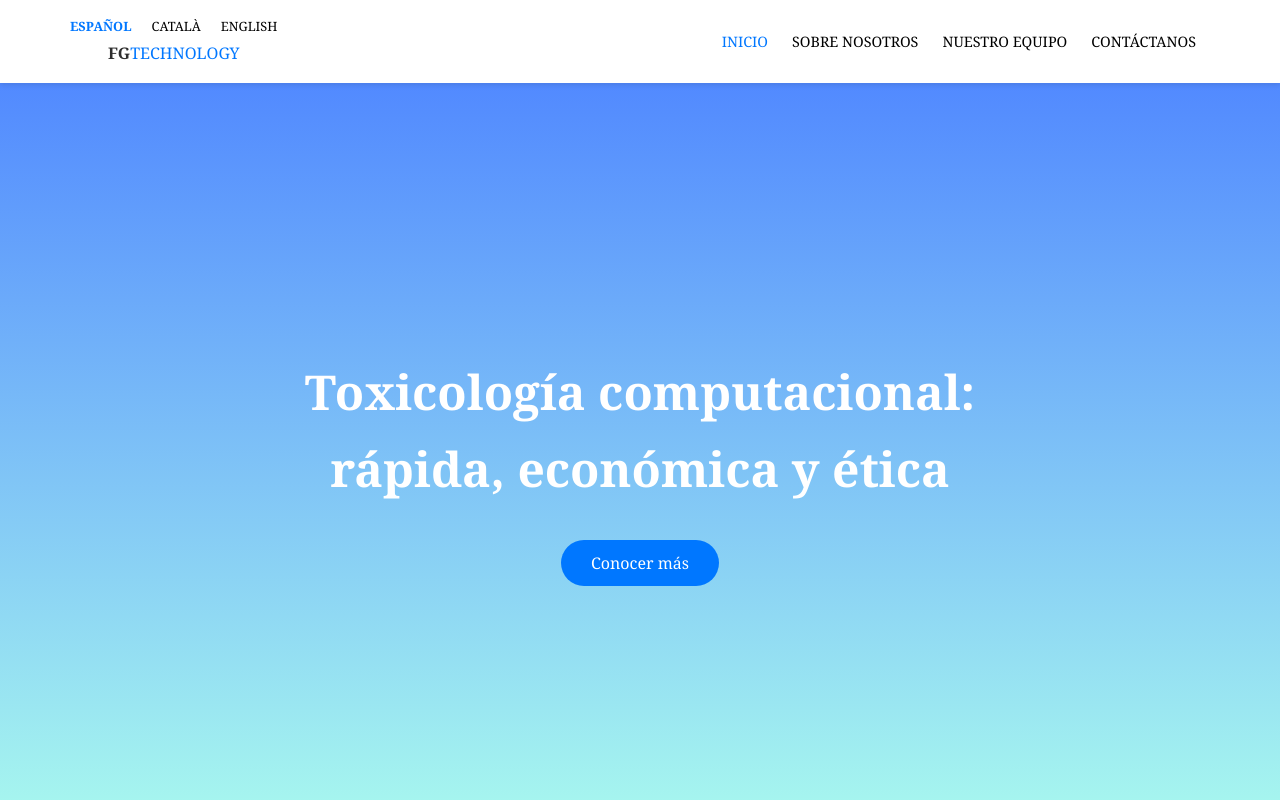
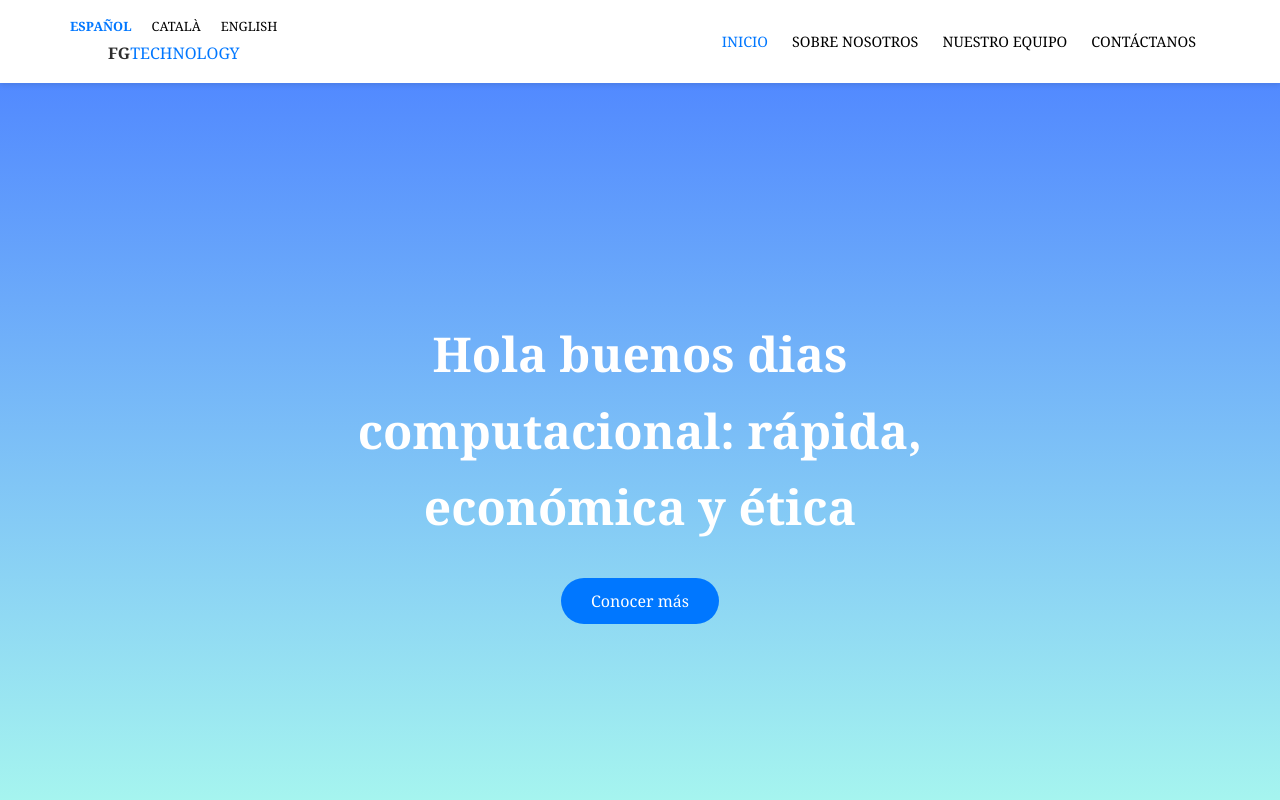
Before and after one commit to guille152/guillem-, a plain HTML site: page index.html in a window 1280 px wide. Shown: the top 800 px of the page. Drawn offline with Linux system fonts and the light colour scheme.

Commit message:
Update index.html

```diff
--- a/index.html
+++ b/index.html
@@ -36,7 +36,7 @@
         <section class="hero">
             <div class="container">
                 <div class="hero-content">
-                    <h1 id="hero-title">Toxicología computacional: rápida, económica y ética</h1>
+                    <h1 id="hero-title">Hola buenos dias computacional: rápida, económica y ética</h1>
                     <button class="btn-primary" id="btn-more">Conocer más</button>
                 </div>
             </div>
```
